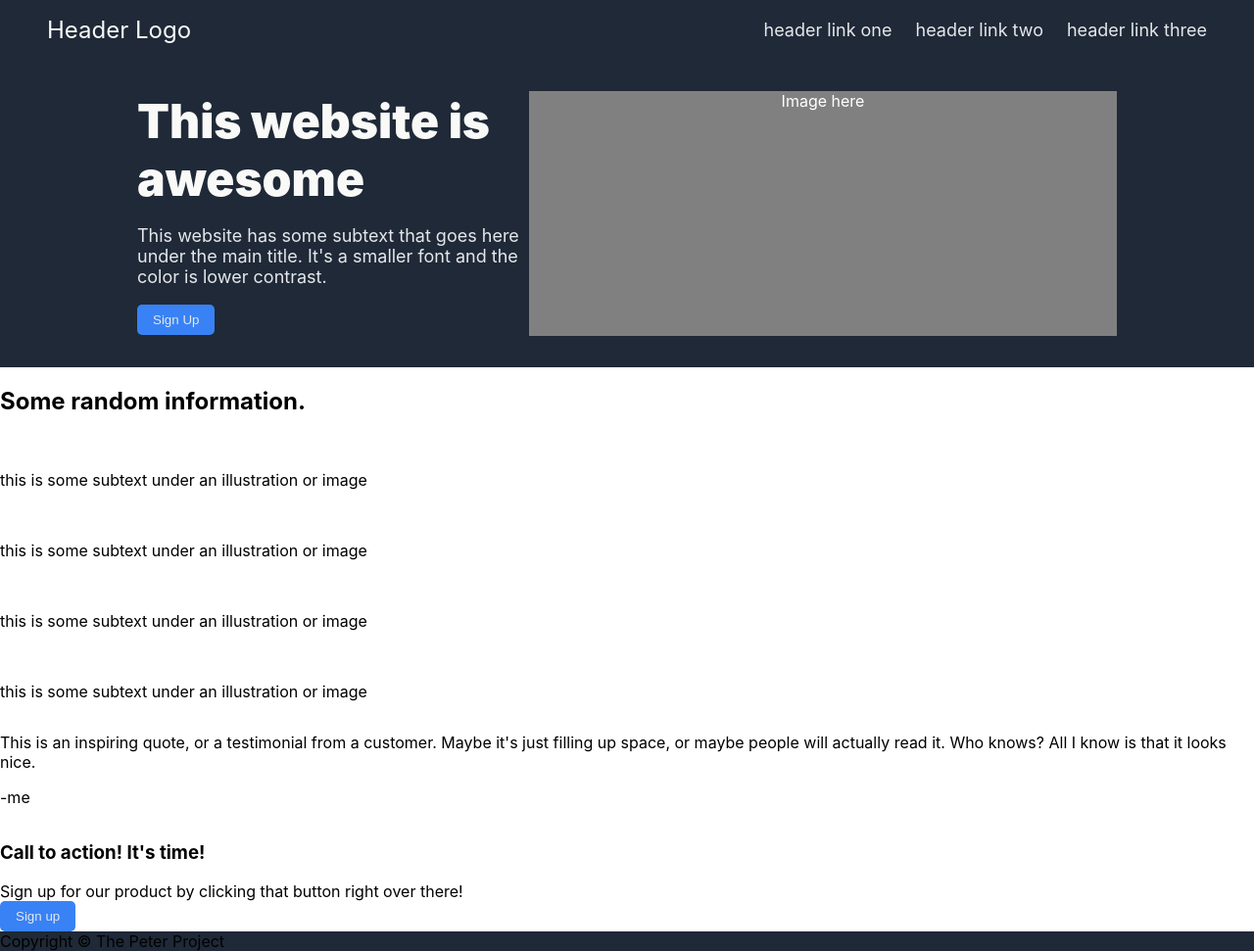
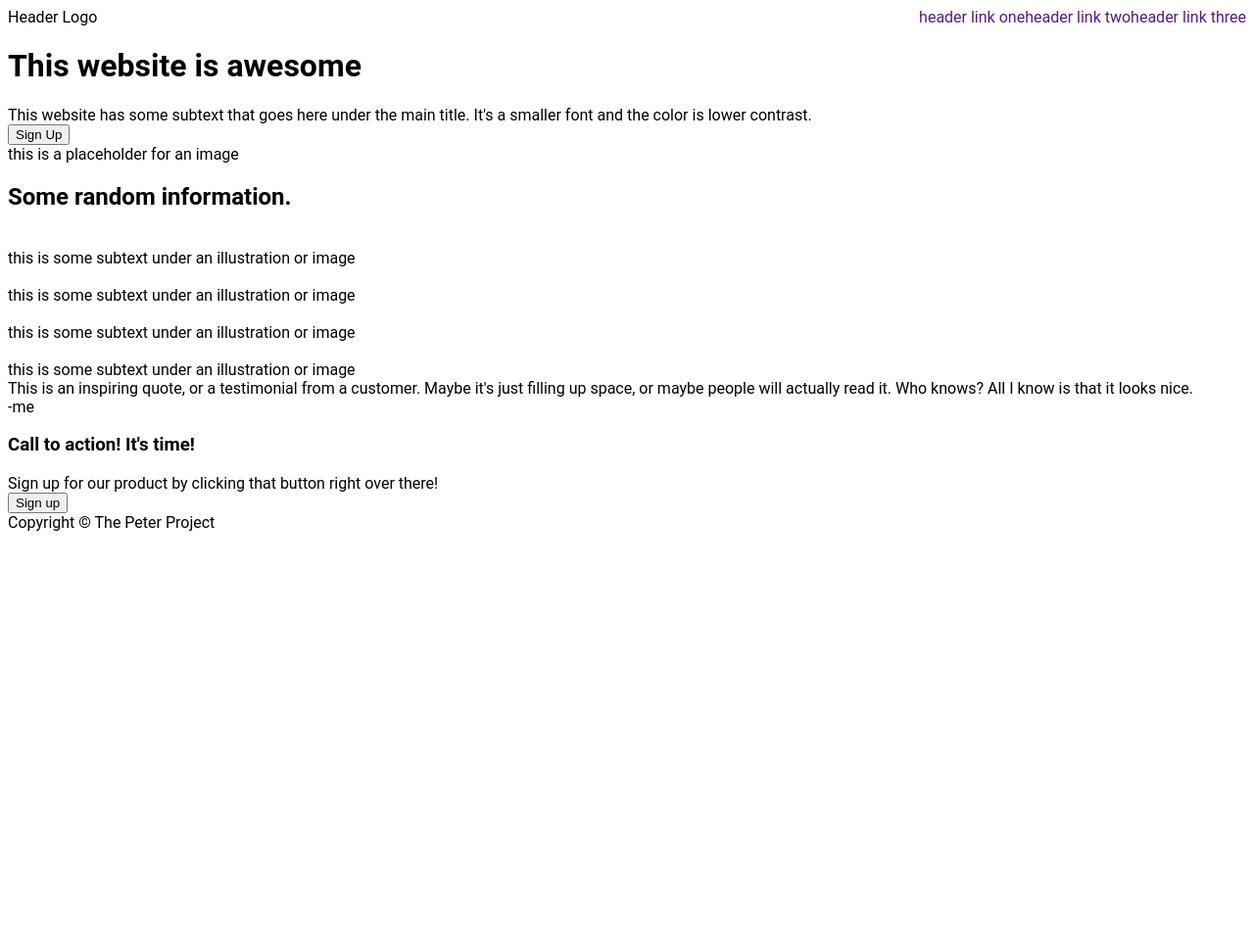
Before and after one commit to ppost0/landing-page, a plain HTML site: page index.html in a window 1280 px wide. Shown: the whole page at 98% size. After the commit the page ends 800 px from the top, so only its background shows below. Drawn offline with Linux system fonts and the light colour scheme.

Commit message:
Setup header of 2nd attempt after commenting out original CSS

```diff
--- a/index.html
+++ b/index.html
@@ -10,7 +10,7 @@
   <body>
 
     <div class="header">
-      <div class="header-bar">
+      <div class="linkbar">
         <div class="logo">Header Logo</div>
         <ul class="links secondary">
           <li><a href="">header link one</a></li>
@@ -18,55 +18,55 @@
           <li><a href="">header link three</a></li>
         </ul>
       </div>
-      <div class="header-content">
-        <div class="header-content-text">
-          <h1>This website is awesome</h1>
-          <p class="secondary">This website has some subtext that goes here under the main title. It's a smaller font and the color is lower contrast.</p>
+      <div class="content">
+        <div class="content-main">
+          <h1 class="hero-main-text">This website is awesome</h1>
+          <div class="secondary">This website has some subtext that goes here under the main title. It's a smaller font and the color is lower contrast.</div>
           <button>Sign Up</button>
         </div>
         <div class="header-image">
-          <div class="image-placeholder"> Image here </div>
+          <div class="image-placeholder">this is a placeholder for an image</div>
         </div>
       </div>
     </div>
 
 
-    <div class="content-one">
-      <div class="content-one-title">
+    <div class="content-primary">
+      <div class="content-title">
         <h2>Some random information.</h2>
       </div>
-      <div class="content-one-main">
+      <div class="content-main">
         <div class="item-one">
-          <img>
-          <p>this is some subtext under an illustration or image</p>
+          <div><img></div>
+          <div>this is some subtext under an illustration or image</div>
         </div class=item-two>
         <div>
-          <img>
-          <p>this is some subtext under an illustration or image</p>
+          <div><img></div>
+          <div>this is some subtext under an illustration or image</div>
         </div class=item-three>
         <div>
-          <img>
-          <p>this is some subtext under an illustration or image</p>
+          <div><img></div>
+          <div>this is some subtext under an illustration or image</div>
         </div>
         <div class="item-four">
-          <img>
-          <p>this is some subtext under an illustration or image</p>
+          <div><img></div>
+          <div>this is some subtext under an illustration or image</div>
         </div>
       </div>
     </div>
 
-    <div class="content-two">
+    <div class="content-quote">
       <div class="quote">
-        <p>This is an inspiring quote, or a testimonial from a customer. Maybe it's just filling up space, or maybe people will actually read it. Who knows? All I know is that it looks nice.</p>
-        <p>-me</p>
+        <div>This is an inspiring quote, or a testimonial from a customer. Maybe it's just filling up space, or maybe people will actually read it. Who knows? All I know is that it looks nice.</div>
+        <div>-me</div>
       </div>
     </div>
 
-    <div class="content-three">
-      <div class="call-to-action">
-        <div class="call-to-action-text">
+    <div class="content-calltoaction">
+      <div class="calltoaction-main">
+        <div class="calltoaction-text">
           <h3>Call to action! It's time!</h3>
-          <span>Sign up for our product by clicking that button right over there!</span>
+          <div>Sign up for our product by clicking that button right over there!</div>
         </div>
         <button>Sign up</button>
       </div>
--- a/styles.css
+++ b/styles.css
@@ -1,10 +1,44 @@
-html {
+ html {
   box-sizing: border-box;
 }
 *, *:before, *:after {
   box-sizing: inherit;
 }
 
+body {
+  display: flex;
+  flex-direction: column;
+  font-family: Roboto, Ubuntu, 'Open Sans', sans-serif;
+}
+
+.header {
+  display: flex;
+  flex-direction: column;
+}
+
+.linkbar {
+  display: flex;
+  justify-content: space-between;
+  align-items: center;
+}
+
+.links {
+  display: flex;
+
+}
+
+ul {
+  list-style-type: none;
+  margin:0;
+  padding:0;
+}
+
+a {
+  text-decoration: none;
+}
+
+
+/*
 body {
   display: flex;
   flex-direction: column;
@@ -73,6 +107,14 @@ a {
   width: 400px;
 }
 
+p {
+  margin:0;
+}
+
+.header-content-text div {
+  margin-bottom:10px;
+}
+
 .image-placeholder {
   flex: 1 0 auto;
   width: 600px;
@@ -80,8 +122,9 @@ a {
   color: white;
   background-color: gray;
   text-align: center;
-  align-items: center;
+  align-self: center;
   justify-content: center;
+
 }
 
 button {
@@ -91,4 +134,6 @@ button {
   padding: 8px 16px;
   text-decoration: none;
   border: none;
+  margin-top: 8px;
 }
+ */
```
